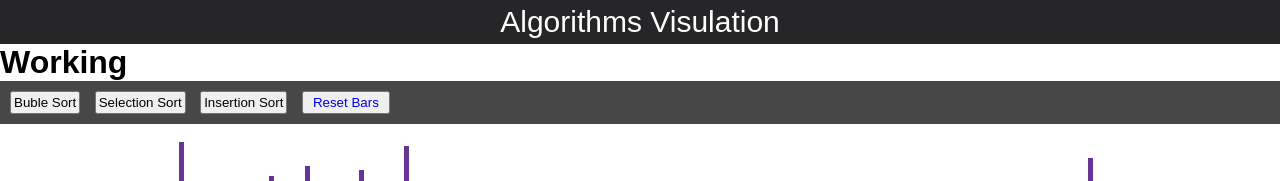
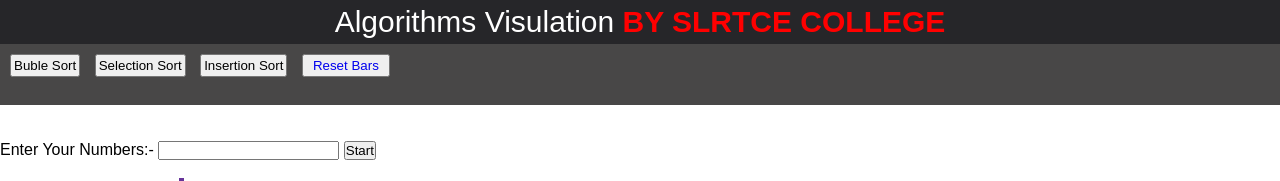
Before and after one commit to Drisa-Rokes/Sorting-Algorithm, a plain HTML site: page index.html in a window 1280 px wide. Shown: the top 181 px of the page. Drawn offline with Linux system fonts and the light colour scheme.

Commit message:
Update index.html

```diff
--- a/index.html
+++ b/index.html
@@ -8,17 +8,21 @@
     <title>Algorithms</title>
 </head>
 <body>
-    <header>Algorithms Visulation</header>
-    <h1 id="name">Working</h1>
+    <header>Algorithms Visulation <strong style="color:red;">BY SLRTCE COLLEGE</strong></header>
+
 
     <div class="controles" id="controles">
         <button onclick="Bubblesort()" id="bubble">Buble Sort</button>
         <button onclick="selectionSort()" >Selection Sort</button>
         <button onclick="insertion_Sort()" >Insertion Sort</button>
-            <button><a href="index.html">Reset Bars</a></button>
+            <button><a href="index.html">Reset Bars</a></button><br><br>
 
 
     </div>
+    <br><br>
+    Enter Your Numbers:- <input type="text" id="input" name="">
+    <button onclick="speak(),start();" >Start</button>
+    <h1 id="name" style="text-align: center;"></h1>
 
     <div class="container" id="container">
         <div class="visual" id="visual">
```
